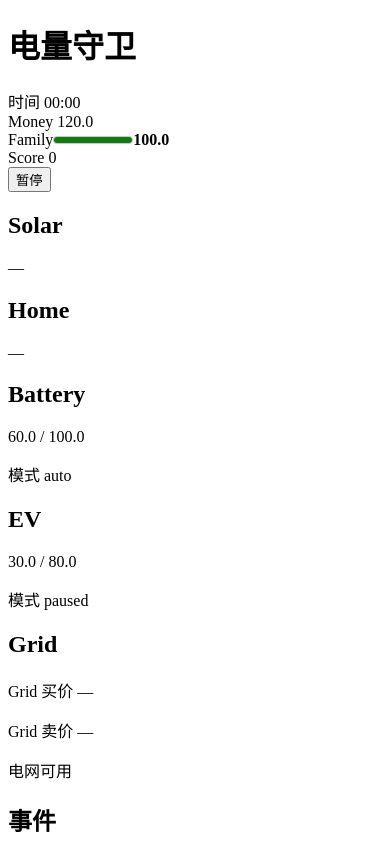
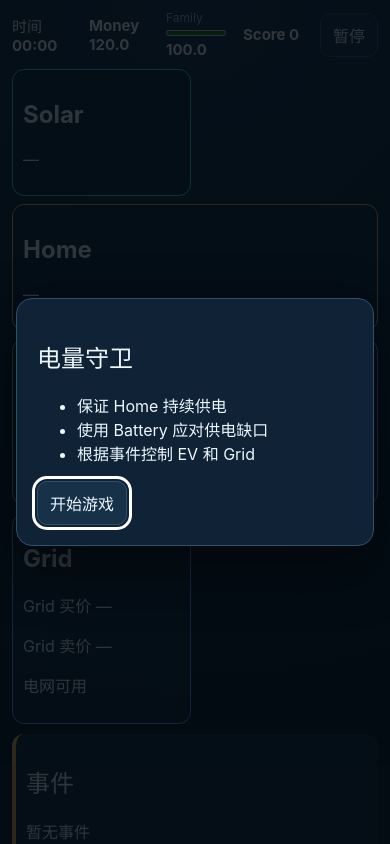
Before and after one commit to Greasen/hems-survivor, a React (Vite) app: page / in a window 390 px wide. Shown: the top 844 px of the page. Built offline with nearby package versions, Linux system fonts and the light colour scheme.

Commit message:
style(ui): add mobile-first game layout

```diff
--- a/src/components/ControlPanel.tsx
+++ b/src/components/ControlPanel.tsx
@@ -29,7 +29,7 @@ export function ControlPanel({ state, onAction }: ControlPanelProps) {
     <section className="control-panel" aria-label="能源控制">
       <fieldset>
         <legend>Battery 模式</legend>
-        <div role="group" aria-label="Battery 模式">
+        <div className="control-group" role="group" aria-label="Battery 模式">
           {batteryModes.map(([mode, label]) => (
             <button
               key={mode}
@@ -46,7 +46,7 @@ export function ControlPanel({ state, onAction }: ControlPanelProps) {
 
       <fieldset>
         <legend>EV 模式</legend>
-        <div role="group" aria-label="EV 模式">
+        <div className="control-group control-group--two" role="group" aria-label="EV 模式">
           {evModes.map(([mode, label]) => (
             <button
               key={mode}
@@ -63,7 +63,7 @@ export function ControlPanel({ state, onAction }: ControlPanelProps) {
 
       <fieldset>
         <legend>Grid 控制</legend>
-        <label>
+        <label className="control-group control-group--two">
           <input
             type="checkbox"
             role="switch"
@@ -74,7 +74,7 @@ export function ControlPanel({ state, onAction }: ControlPanelProps) {
           />
           允许买电
         </label>
-        <label>
+        <label className="control-group control-group--two">
           <input
             type="checkbox"
             role="switch"
@@ -85,7 +85,7 @@ export function ControlPanel({ state, onAction }: ControlPanelProps) {
           />
           允许卖电
         </label>
-        {gridReason ? <p role="status">{gridReason}</p> : null}
+        {gridReason ? <p className="disabled-reason" role="status">{gridReason}</p> : null}
       </fieldset>
     </section>
   );
--- a/src/components/ModalDialog.tsx
+++ b/src/components/ModalDialog.tsx
@@ -64,7 +64,7 @@ export function ModalDialog({ titleId, className, children }: ModalDialogProps)
       aria-labelledby={titleId}
       onKeyDown={handleKeyDown}
     >
-      {children}
+      <div className="overlay__card">{children}</div>
     </section>
   );
 }
--- a/src/components/StatusBar.tsx
+++ b/src/components/StatusBar.tsx
@@ -17,18 +17,18 @@ export function StatusBar({ state, onPause }: StatusBarProps) {
   return (
     <header className="status-bar">
       <div className="status-bar__item">
-        <span>时间 {formatTime(state.tick)}</span>
+        <span className="status-bar__value">时间 {formatTime(state.tick)}</span>
       </div>
       <div className="status-bar__item">
-        <span>Money {money.toFixed(1)}</span>
+        <span className="status-bar__value">Money {money.toFixed(1)}</span>
       </div>
       <label className="status-bar__item" aria-label="家庭满意度">
         <span>Family</span>
         <meter min={0} max={100} value={family} />
-        <strong>{family.toFixed(1)}</strong>
+        <strong className="status-bar__value">{family.toFixed(1)}</strong>
       </label>
       <div className="status-bar__item">
-        <span>Score {Math.round(score)}</span>
+        <span className="status-bar__value">Score {Math.round(score)}</span>
       </div>
       <button type="button" onClick={onPause} aria-label="暂停游戏">
         暂停
--- a/src/components/UpgradeOverlay.tsx
+++ b/src/components/UpgradeOverlay.tsx
@@ -22,7 +22,7 @@ export function UpgradeOverlay({ choices, onChoose }: UpgradeOverlayProps) {
   return (
     <ModalDialog className="overlay overlay--upgrade" titleId="upgrade-title">
       <h2 id="upgrade-title">选择升级</h2>
-      <div className="upgrade-cards">
+      <div className="upgrade-grid">
         {choices.map((upgrade) => {
           const text = upgradeText[upgrade];
           return (
--- a/src/main.tsx
+++ b/src/main.tsx
@@ -1,5 +1,6 @@
 import { StrictMode } from 'react';
 import { createRoot } from 'react-dom/client';
+import './styles/global.css';
 import App from './App';
 
 createRoot(document.getElementById('root')!).render(
--- /dev/null
+++ b/src/styles/global.css
@@ -0,0 +1,66 @@
+:root {
+  color: #ecf7ff;
+  background: #08131f;
+  font-family: Inter, ui-sans-serif, system-ui, -apple-system, BlinkMacSystemFont, "Segoe UI", sans-serif;
+  font-synthesis: none;
+  --surface: #102235;
+  --surface-raised: #173149;
+  --border: #31506a;
+  --muted: #9eb5c6;
+  --solar: #47d7e8;
+  --home: #f1b84b;
+  --battery: #5fda8b;
+  --ev: #bc8cff;
+  --grid: #63a7ff;
+  --danger: #ff6f74;
+}
+
+* { box-sizing: border-box; }
+html, body, #root { min-height: 100%; margin: 0; }
+body { min-width: 320px; background: radial-gradient(circle at top, #12304a, #08131f 55%); }
+button, input { font: inherit; }
+button { min-height: 44px; color: inherit; background: var(--surface-raised); border: 1px solid var(--border); border-radius: 10px; padding: 8px 12px; }
+button:focus-visible, input:focus-visible { outline: 3px solid #ffffff; outline-offset: 2px; }
+button[aria-pressed="true"] { border-color: var(--battery); box-shadow: inset 0 0 0 1px var(--battery); }
+button:disabled { color: var(--muted); opacity: 0.62; }
+
+.game-shell {
+  width: 100%;
+  max-width: 520px;
+  min-height: 100dvh;
+  margin: 0 auto;
+  padding: max(10px, env(safe-area-inset-top)) 12px max(12px, env(safe-area-inset-bottom));
+  display: grid;
+  grid-template-rows: auto auto auto auto;
+  gap: 10px;
+  overflow-x: clip;
+}
+.status-bar { display: grid; grid-template-columns: repeat(4, minmax(0, 1fr)) auto; gap: 6px; align-items: center; }
+.status-bar__item { min-width: 0; font-size: 12px; color: var(--muted); }
+.status-bar__value { display: block; color: #fff; font-size: 15px; font-weight: 700; }
+.energy-board { display: grid; grid-template-columns: repeat(2, minmax(0, 1fr)); gap: 8px; }
+.energy-card { min-width: 0; padding: 10px; border: 1px solid var(--border); border-radius: 12px; background: color-mix(in srgb, var(--surface) 92%, transparent); }
+.energy-card--home { grid-column: 1 / -1; border-color: var(--home); }
+.energy-card--solar { border-color: var(--solar); }
+.energy-card--battery { border-color: var(--battery); }
+.energy-card--ev { border-color: var(--ev); }
+.energy-card--grid { border-color: var(--grid); }
+.energy-flows { grid-column: 1 / -1; margin: 0; padding: 8px 10px 8px 28px; color: var(--muted); font-size: 12px; }
+.risk-panel { padding: 10px; border-radius: 12px; background: var(--surface); border-left: 4px solid var(--home); }
+.risk-panel[role="alert"] { border-left-color: var(--danger); }
+.control-panel { display: grid; gap: 8px; padding-bottom: 4px; }
+.control-group { display: grid; grid-template-columns: repeat(3, minmax(0, 1fr)); gap: 6px; }
+.control-group--two { grid-template-columns: repeat(2, minmax(0, 1fr)); }
+.disabled-reason { color: var(--muted); font-size: 12px; }
+.overlay { position: fixed; inset: 0; z-index: 20; display: grid; place-items: center; padding: 16px; background: rgb(3 10 17 / 82%); overflow-y: auto; }
+.overlay__card { width: min(100%, 480px); max-height: calc(100dvh - 32px); overflow-y: auto; padding: 20px; border: 1px solid var(--border); border-radius: 16px; background: #102235; box-shadow: 0 20px 60px rgb(0 0 0 / 45%); }
+.upgrade-grid { display: grid; gap: 10px; }
+.sr-only { position: absolute; width: 1px; height: 1px; padding: 0; margin: -1px; overflow: hidden; clip: rect(0, 0, 0, 0); white-space: nowrap; border: 0; }
+
+@media (min-width: 700px) {
+  body { padding: 24px 0; }
+  .game-shell { min-height: calc(100dvh - 48px); border: 1px solid var(--border); border-radius: 20px; background: rgb(8 19 31 / 88%); }
+}
+@media (prefers-reduced-motion: reduce) {
+  *, *::before, *::after { scroll-behavior: auto !important; transition-duration: 0.01ms !important; animation-duration: 0.01ms !important; animation-iteration-count: 1 !important; }
+}
```
Also changed, not shown: 1 other file (tests, documents, lock files or other folders).
